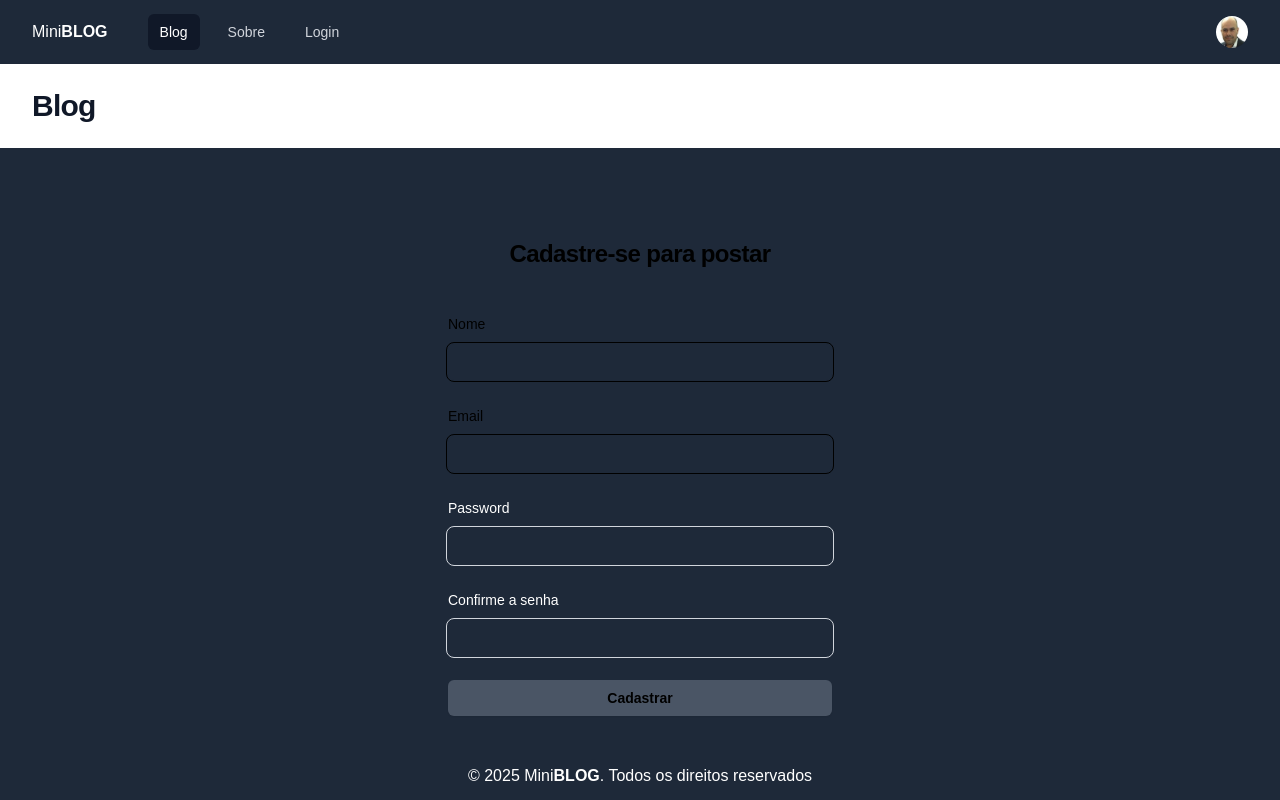
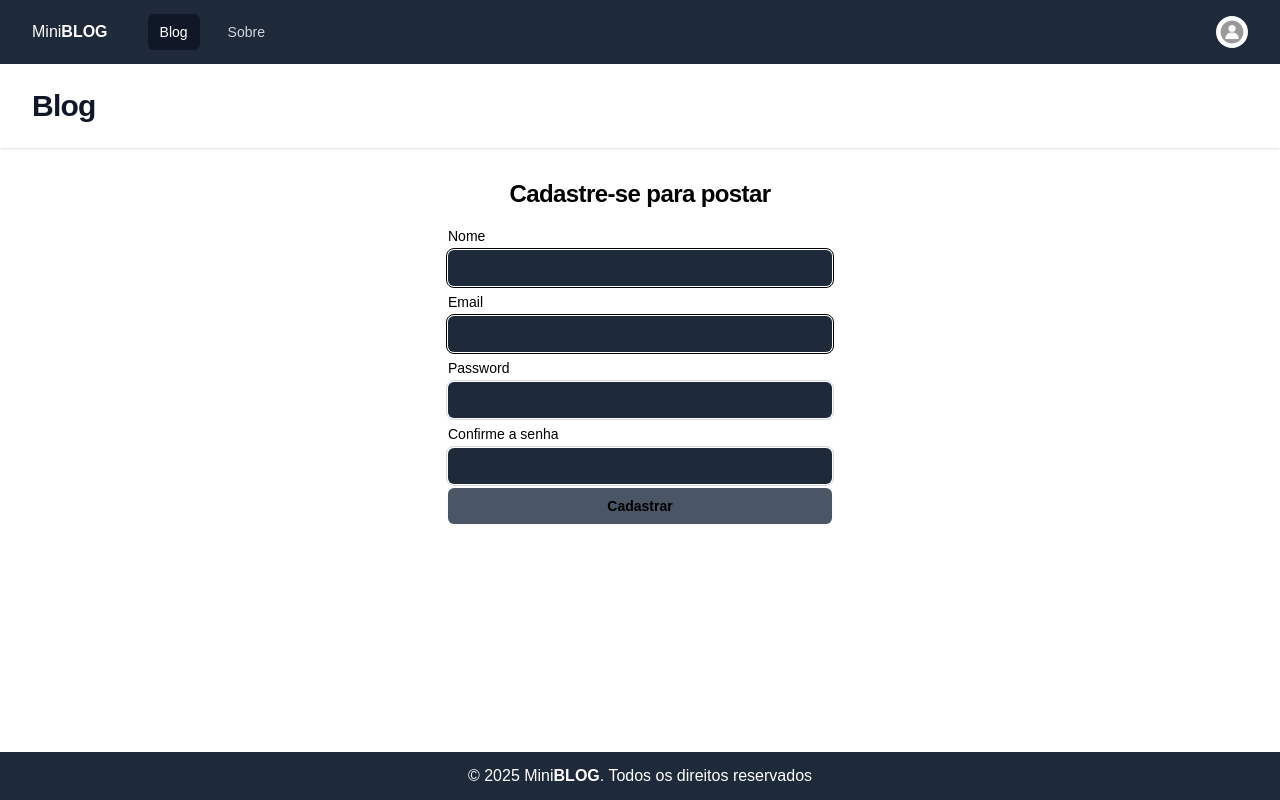
Before and after one commit to adortolan/miniblognext, a Next.js app: page /login/cadastrar in a window 1280 px wide. Built offline with nearby package versions, Linux system fonts and the light colour scheme.

Commit message:
feat: Correção de layout tela de login

```diff
--- a/src/app/about/page.tsx
+++ b/src/app/about/page.tsx
@@ -1,7 +1,15 @@
 export default function About() {
   return (
     <div className="mx-auto max-w-7xl px-4 py-6 sm:px-6 lg:px-8">
-      <h1>About</h1>
+      <h1 className="text-2xl font-bold mb-4">Sobre Mim</h1>
+      <p className="text-lg text-gray-700">
+        Olá, meu nome é Adilson Ortolan. Sou um desenvolvedor fullstack com
+        experiência em criar aplicações web modernas e escaláveis. Tenho paixão
+        por tecnologia, aprendizado contínuo e por resolver problemas complexos
+        através de soluções criativas e eficientes. Meu objetivo é sempre
+        entregar produtos de alta qualidade que proporcionem uma ótima
+        experiência para os usuários.
+      </p>
     </div>
   );
 }
--- a/src/app/login/cadastrar/page.tsx
+++ b/src/app/login/cadastrar/page.tsx
@@ -1,19 +1,19 @@
 export default function LoginCadastro() {
   return (
     <>
-      <div className="flex bg-gray-800 flex-1 flex-col justify-center px-6 py-12 lg:px-8">
+      <div className="mx-auto max-w-7xl px-4 py-6 sm:px-6 lg:px-8">
         <div className="sm:mx-auto sm:w-full sm:max-w-sm">
-          <h2 className="mt-10 text-center text-2xl/9 font-bold tracking-tight ">
+          <h2 className="mt-1 text-center text-2xl/9 font-bold tracking-tight ">
             Cadastre-se para postar
           </h2>
         </div>
-        <div className="mt-10 sm:mx-auto sm:w-full sm:max-w-sm">
-          <form action="#" method="POST" className="space-y-6">
+        <div className="mt-3 sm:mx-auto sm:w-full sm:max-w-sm">
+          <form action="#" method="POST" className="space-y-1">
             <div>
               <label htmlFor="name" className="block text-sm/6 font-medium">
                 Nome
               </label>
-              <div className="mt-2">
+              <div className="mt-0.5">
                 <input
                   type="text"
                   id="name"
@@ -30,7 +30,7 @@ export default function LoginCadastro() {
               <label htmlFor="email" className="block text-sm/6 font-medium">
                 Email
               </label>
-              <div className="mt-2">
+              <div className="mt-0.5">
                 <input
                   type="email"
                   id="email"
@@ -46,12 +46,12 @@ export default function LoginCadastro() {
               <div className="flex items-center justify-between">
                 <label
                   htmlFor="password"
-                  className="block text-sm/6 font-medium text-white"
+                  className="block text-sm/6 font-medium "
                 >
                   Password
                 </label>
               </div>
-              <div className="mt-2">
+              <div className="mt-0.5">
                 <input
                   type="password"
                   id="passoword"
@@ -67,12 +67,12 @@ export default function LoginCadastro() {
               <div className="flex items-center justify-between">
                 <label
                   htmlFor="passwordConfirm"
-                  className="block text-sm/6 font-medium text-white"
+                  className="block text-sm/6 font-medium "
                 >
                   Confirme a senha
                 </label>
               </div>
-              <div className="mt-2">
+              <div className="mt-0.5">
                 <input
                   type="password"
                   id="passwordConfirm"
--- a/src/app/login/page.tsx
+++ b/src/app/login/page.tsx
@@ -3,14 +3,14 @@ import Link from "next/link";
 export default function Login() {
   return (
     <>
-      <div className="flex bg-gray-800 flex-1 flex-col justify-center px-6 py-12 lg:px-8">
+      <div className="mx-auto max-w-7xl px-4 py-6 sm:px-6 lg:px-8">
         <div className="sm:mx-auto sm:w-full sm:max-w-sm">
           <h2 className="mt-10 text-center text-2xl/9 font-bold tracking-tight ">
             Entre com a sua conta
           </h2>
         </div>
-        <div className="mt-10 sm:mx-auto sm:w-full sm:max-w-sm">
-          <form action="#" method="POST" className="space-y-6">
+        <div className="mt-3 sm:mx-auto sm:w-full sm:max-w-sm">
+          <form action="#" method="POST" className="space-y-3">
             <div>
               <label htmlFor="email" className="block text-sm/6 font-medium">
                 Email
@@ -31,18 +31,10 @@ export default function Login() {
               <div className="flex items-center justify-between">
                 <label
                   htmlFor="password"
-                  className="block text-sm/6 font-medium text-white"
+                  className="block text-sm/6 font-medium"
                 >
                   Password
                 </label>
-                <div className="text-sm">
-                  <Link
-                    href="#"
-                    className="font-semibold hover:text-indigo-500"
-                  >
-                    Esqueceu a senha?
-                  </Link>
-                </div>
               </div>
               <div className="mt-2">
                 <input
@@ -62,6 +54,11 @@ export default function Login() {
             >
               Entrar
             </div>
+            <div className="flex items-center justify-between hover:underline">
+              <Link href={"/login/cadastrar"}>
+                Você não tem uma conta? Cadastre-se
+              </Link>
+            </div>
           </form>
         </div>
       </div>
--- a/src/components/header/index.tsx
+++ b/src/components/header/index.tsx
@@ -1,4 +1,5 @@
-/* eslint-disable @typescript-eslint/no-explicit-any */
+"use client";
+
 import type { Navigation } from "@/interfaces/navigation";
 import type { User, UserNavigation } from "@/interfaces/user";
 import {
@@ -13,15 +14,17 @@ import {
 import { Bars3Icon, XMarkIcon } from "@heroicons/react/24/outline";
 import Image from "next/image";
 import Link from "next/link";
+import { useState } from "react";
 
 export function Header() {
   const user: User = {
     name: "Adilson Ortolan",
     email: "adortolan@gmail.com",
-    imageUrl: "/user1.png",
+    //imageUrl: "/user1.png",
+    imageUrl: "/userProfile.jpg",
   };
 
-  const navigation: Navigation[] = [
+  const [navigation, setNavigation] = useState<Navigation[]>([
     {
       name: "Blog",
       href: "/",
@@ -32,21 +35,12 @@ export function Header() {
       href: "/about",
       current: false,
     },
+  ]);
+
+  const userNavigation: UserNavigation[] = [
     {
       name: "Login",
       href: "/login",
-      current: false,
-    },
-  ];
-
-  const userNavigation: UserNavigation[] = [
-    {
-      name: "Seu Profile",
-      href: "#",
-    },
-    {
-      name: "Configurações",
-      href: "#",
     },
     {
       name: "Logout",
@@ -54,9 +48,19 @@ export function Header() {
     },
   ];
 
-  function classNames(...classes: any) {
+  function classNames(...classes: (string | undefined | null | false)[]) {
     return classes.filter(Boolean).join(" ");
   }
+
+  const handleNavigationClick = (name: string) => {
+    setNavigation((prevNavigation) =>
+      prevNavigation.map((item) =>
+        item.name === name
+          ? { ...item, current: true }
+          : { ...item, current: false }
+      )
+    );
+  };
 
   return (
     <>
@@ -79,6 +83,7 @@ export function Header() {
                             : "text-gray-300 hover:bg-gray-700 hover:text-white",
                           "rounded-md px-3 py-2 text-sm font-medium"
                         )}
+                        onClick={() => handleNavigationClick(item.name)}
                       >
                         {item.name}
                       </Link>
```
Also changed, not shown: public/userProfile.jpg (added).
